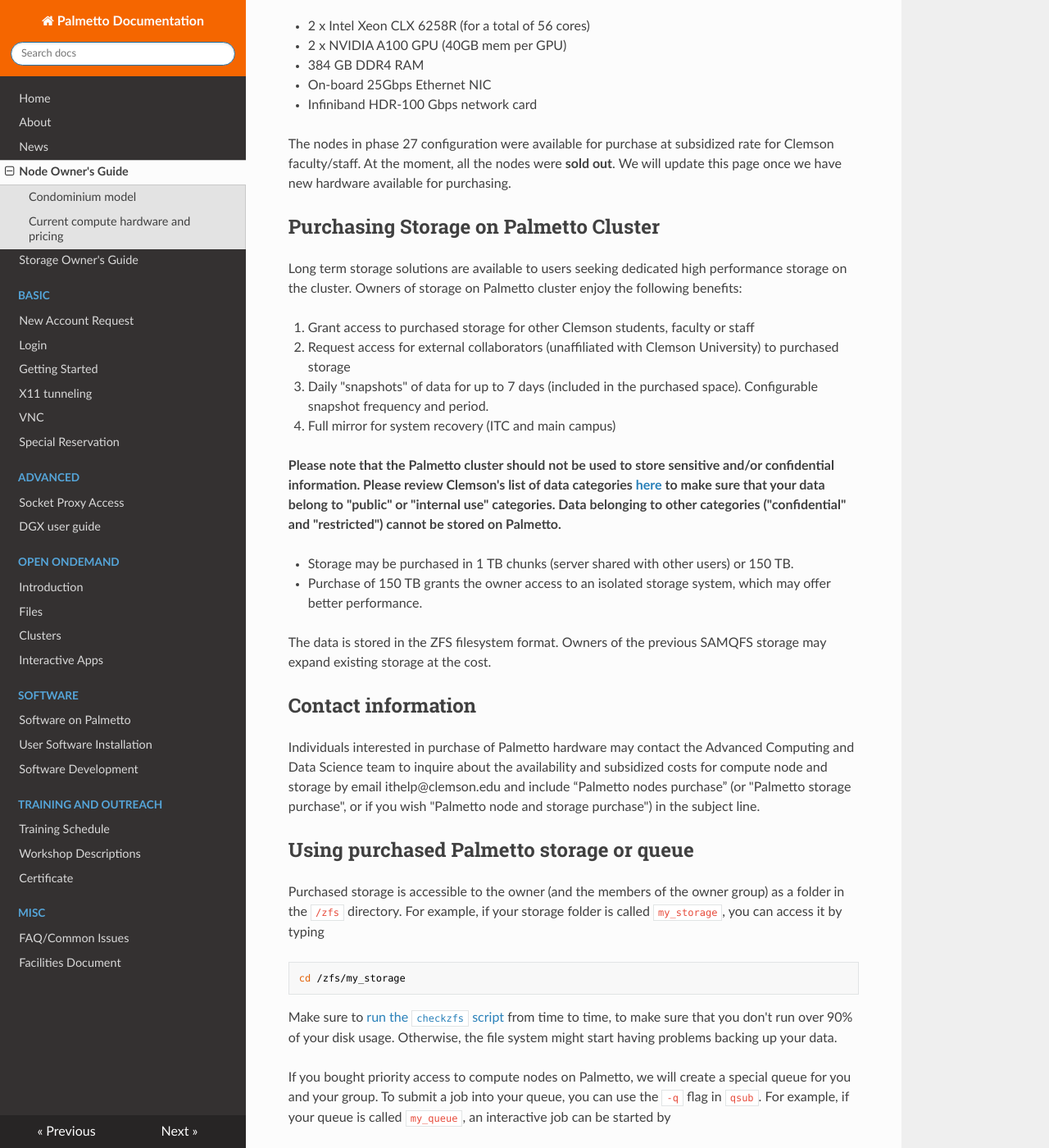
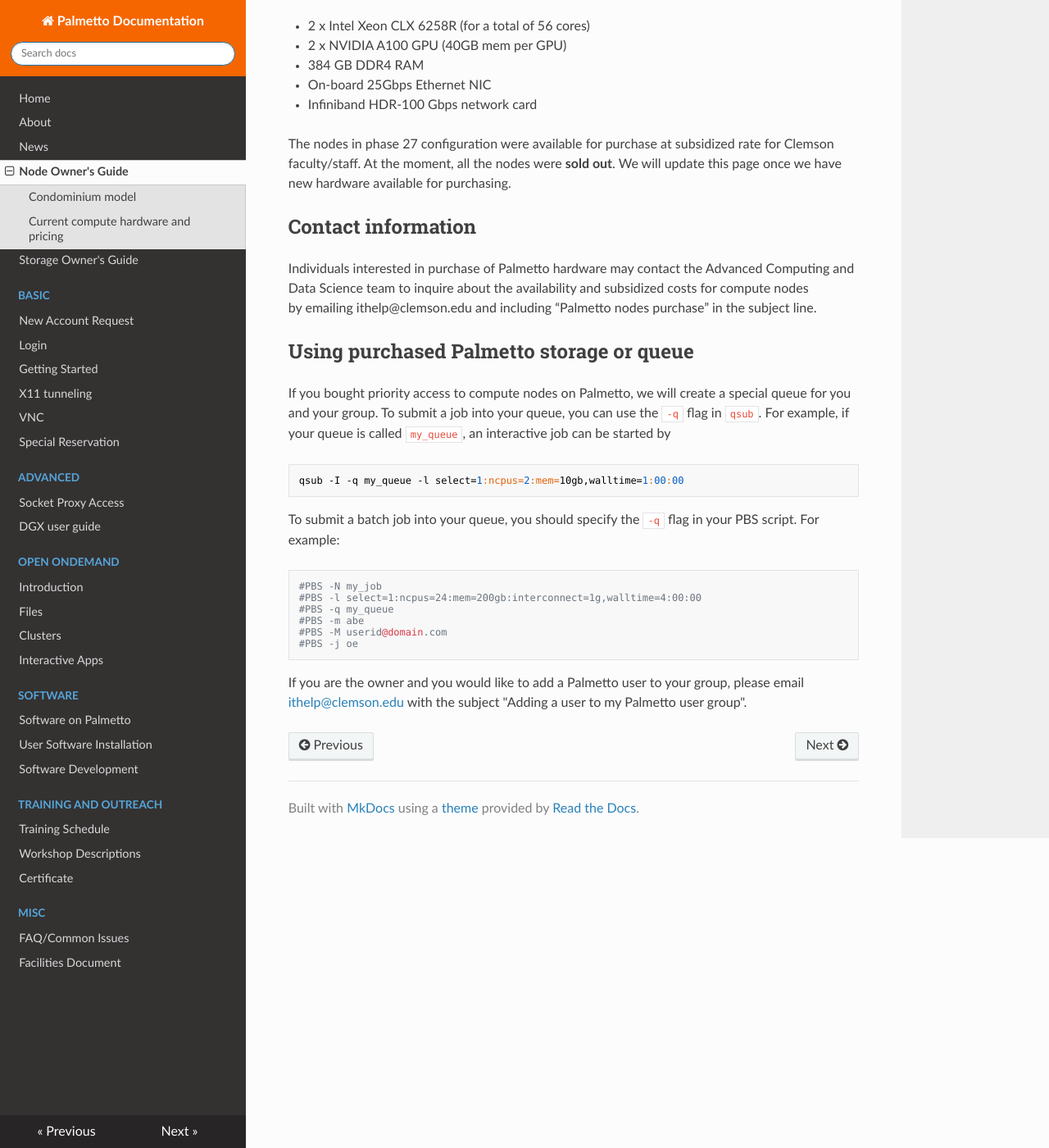
Before and after one commit to clemsonciti/palmetto-documentation, an MkDocs documentation site: the page built from docs/owner.md, in a window 1280 px wide and 1400 px high, scrolled down 1171 px. Shown: the whole window at 82% size. Built offline with MkDocs 1.6.1, drawn with Linux system fonts in a browser that asks for light colours; nearby versions of some CDN libraries.

Commit message:
Update owner.md

```diff
--- a/docs/owner.md
+++ b/docs/owner.md
@@ -50,43 +50,13 @@
 
 The nodes in phase 27 configuration were available for purchase at subsidized rate for Clemson faculty/staff. At the moment, all the nodes were **sold out**. We will update this page once we have new hardware available for purchasing.
 
-## Purchasing Storage on Palmetto Cluster
-
-Long term storage solutions are available to users seeking
-dedicated high performance storage on the cluster.
-Owners of storage on Palmetto cluster enjoy the following benefits:
-
-1.  Grant access to purchased storage for other
-	Clemson students, faculty or staff
-2.	Request access for external collaborators (unaffiliated with Clemson University)
-	to purchased storage
-3. 	Daily "snapshots" of data for up to 7 days (included in the purchased space).
-	Configurable snapshot frequency and period.
-4.	Full mirror for system recovery (ITC and main campus)
-
-**Please note that the Palmetto cluster should not be used to store sensitive and/or confidential information. Please review Clemson's list of data categories [here](https://ccit.clemson.edu/cybersecurity/policy/data-classification/) to make sure that your data belong to "public" or "internal use" categories. Data belonging to other categories ("confidential" and "restricted") cannot be stored on Palmetto.**
-
-- Storage may be purchased in 1 TB chunks (server shared with other users) or 150 TB.
-- Purchase of 150 TB grants the owner access to an isolated storage system,
-which may offer better performance.
-
-The data is stored in the ZFS filesystem format. Owners of the previous SAMQFS storage may expand existing storage at the cost.
-
 ## Contact information
 
 Individuals interested in purchase of Palmetto hardware
-may contact the Advanced Computing and Data Science team to inquire about the availability and subsidized costs for compute node and storage
-by email ithelp@clemson.edu and include “Palmetto nodes purchase” (or "Palmetto storage purchase", or if you wish "Palmetto node and storage purchase") in the subject line.
+may contact the Advanced Computing and Data Science team to inquire about the availability and subsidized costs for compute nodes
+by emailing ithelp@clemson.edu and including “Palmetto nodes purchase” in the subject line.
 
 ## Using purchased Palmetto storage or queue
-
-Purchased storage is accessible to the owner (and the members of the owner group) as a folder in the `/zfs` directory. For example, if your storage folder is called `my_storage`, you can access it by typing
-
-~~~
-cd /zfs/my_storage
-~~~
-
-Make sure to [run the `checkzfs` script](https://www.palmetto.clemson.edu/palmetto/faq/common/#i-bought-storage-on-palmetto-how-do-i-check-how-much-of-it-i-am-currently-using) from time to time, to make sure that you don't run over 90% of your disk usage. Otherwise, the file system might start having problems backing up your data.
 
 If you bought priority access to compute nodes on Palmetto, we will create a special queue for you and your group. To submit a job into your queue, you can use the `-q` flag in `qsub`. For example, if your queue is called `my_queue`, an interactive job can be started by
 
```
